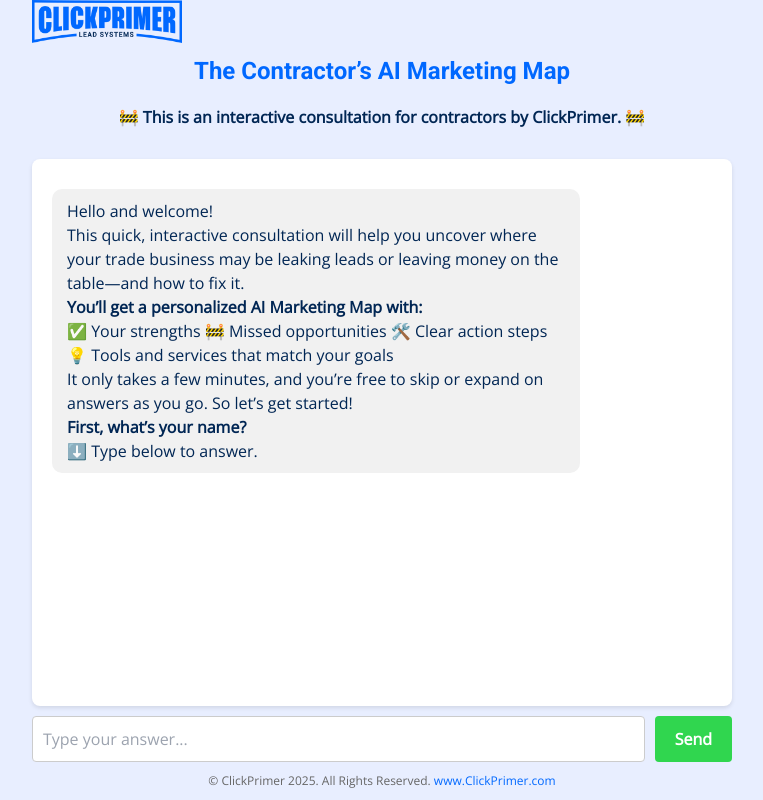
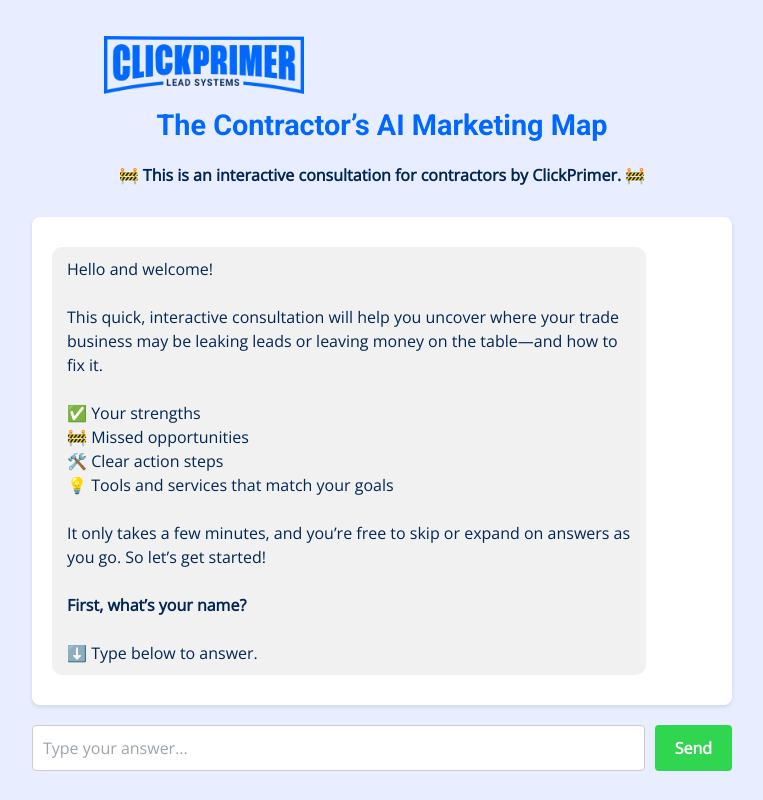
Before and after one commit to clickprimer/contractor-growth-map, a Next.js app: page / in a window 1280 px wide. Shown: the whole page, without its empty margins (258-1021 px from the left). Built offline with nearby package versions, Linux system fonts and the light colour scheme.

Commit message:
Update index.js

```diff
--- a/pages/index.js
+++ b/pages/index.js
@@ -6,22 +6,7 @@ export default function Home() {
   const [messages, setMessages] = useState([
     {
       role: 'system',
-      content: `Hello and welcome!
-
-This quick, interactive consultation will help you uncover where your trade business may be leaking leads or leaving money on the table—and how to fix it.
-
-**You’ll get a personalized AI Marketing Map with:**
-
-✅ Your strengths
-🚧 Missed opportunities
-🛠️ Clear action steps
-💡 Tools and services that match your goals
-
-It only takes a few minutes, and you’re free to skip or expand on answers as you go. So let’s get started!
-
-**First, what’s your name?**
-
-⬇️ Type below to answer.`
+      content: `Hello and welcome!\n\nThis quick, interactive consultation will help you uncover where your trade business may be leaking leads or leaving money on the table—and how to fix it.\n\n✅ Your strengths\n🚧 Missed opportunities\n🛠️ Clear action steps\n💡 Tools and services that match your goals\n\nIt only takes a few minutes, and you’re free to skip or expand on answers as you go. So let’s get started!\n\n**First, what’s your name?**\n\n⬇️ Type below to answer.`
     }
   ]);
   const [input, setInput] = useState('');
@@ -89,51 +74,71 @@ It only takes a few minutes, and you’re free to skip or expand on answers as y
 ### ❓ Still have questions? We're happy to help:
 
 - [💬 Send Us a Message](https://www.clickprimer.com/contact)
-- [📱 Call Us (We pickup!)](tel:12083144088)`
+- [📱 Call Us (We pickup!)](tel:12083144088)
+      `
     };
 
     const updatedMessages = includesCTA
       ? [...messages, userMessage, finalReply, ctaMessage]
       : [...messages, userMessage, finalReply];
 
+    setMessages(updatedMessages);
+
     const newIndex = includesCTA ? updatedMessages.length - 2 : updatedMessages.length - 1;
-    setMessages(updatedMessages);
     setScrollTargetIndex(newIndex);
+
     setLoading(false);
   };
 
   return (
-    <div style={{
+    <div
+      style={{
         fontFamily: 'Open Sans, sans-serif',
-      width: '100vw',
-      height: '100dvh',
+        minHeight: '100vh',
+        padding: '2vh 1vw',
         display: 'flex',
         flexDirection: 'column',
         alignItems: 'center',
-      background: '#e8eeff',
-      overflow: 'hidden'
-    }}>
-      <div style={{ textAlign: 'center', width: '95%', maxWidth: 700 }}>
-        <img src="/logo.png" alt="ClickPrimer Logo" style={{ width: '150px', marginBottom: 10 }} />
-        <h1 style={{ color: '#0068ff', fontSize: '1.5rem', marginTop: 0 }}>The Contractor’s AI Marketing Map</h1>
-        <p style={{ fontWeight: 'bold', color: '#002654', marginBottom: 30, paddingLeft: 10, paddingRight: 10 }}>
+        background: '#e8eeff'
+      }}
+    >
+      <div style={{ textAlign: 'center', marginTop: 20 }}>
+        <img
+          src="/logo.png"
+          alt="ClickPrimer Logo"
+          style={{
+            width: '200px',
+            maxWidth: '80vw',
+            marginBottom: 10
+          }}
+        />
+        <h1 style={{ color: '#0068ff', fontSize: '1.8rem', marginTop: 10 }}>The Contractor’s AI Marketing Map</h1>
+        <p
+          style={{
+            fontWeight: 'bold',
+            color: '#002654',
+            marginBottom: 30,
+            padding: '0 15px'
+          }}
+        >
           🚧 This is an interactive consultation for contractors by ClickPrimer. 🚧
         </p>
       </div>
 
-      <div style={{
+      <div
+        style={{
           background: 'white',
           padding: 20,
           borderRadius: 8,
           boxShadow: '0 2px 4px rgba(0,0,0,0.1)',
-        width: '95%',
+          flex: 1,
+          width: '100%',
           maxWidth: 700,
-        flexGrow: 1,
-        overflowY: 'auto',
+          overflowY: 'scroll',
           display: 'flex',
-        flexDirection: 'column',
-        minHeight: 0
-      }}>
+          flexDirection: 'column'
+        }}
+      >
         {messages.map((msg, i) => {
           const isScrollTarget = i === scrollTargetIndex && msg.role === 'assistant';
           return (
@@ -141,13 +146,13 @@ It only takes a few minutes, and you’re free to skip or expand on answers as y
               key={i}
               ref={isScrollTarget ? latestAssistantRef : null}
               style={{
+                alignSelf: msg.role === 'user' ? 'flex-end' : 'flex-start',
                 background: msg.role === 'user' ? '#d2e9ff' : '#f1f1f1',
                 margin: '10px 0',
                 padding: '10px 15px',
                 borderRadius: '10px',
-                alignSelf: msg.role === 'user' ? 'flex-end' : 'flex-start',
-                maxWidth: '80%',
-                textAlign: msg.role === 'user' ? 'right' : 'left'
+                whiteSpace: 'pre-wrap',
+                maxWidth: '90%'
               }}
             >
               <ReactMarkdown
@@ -159,7 +164,12 @@ It only takes a few minutes, and you’re free to skip or expand on answers as y
                     if (href.includes('contact')) style = buttonStyle('#0068ff', 'white');
 
                     return href === '#download' ? (
-                      <button onClick={() => generatePDF({ ...leadInfo, result: messages.map(m => m.content).join('\n\n') })} style={style}>
+                      <button
+                        onClick={() =>
+                          generatePDF({ ...leadInfo, result: messages.map((m) => m.content).join('\n\n') })
+                        }
+                        style={style}
+                      >
                         {children}
                       </button>
                     ) : (
@@ -181,13 +191,16 @@ It only takes a few minutes, and you’re free to skip or expand on answers as y
         <div ref={chatEndRef} />
       </div>
 
-      <form onSubmit={sendMessage} style={{
-        marginTop: 10,
+      <form
+        onSubmit={sendMessage}
+        style={{
+          marginTop: 20,
           display: 'flex',
           gap: 10,
-        width: '95%',
+          width: '100%',
           maxWidth: 700
-      }}>
+        }}
+      >
         <input
           type="text"
           value={input}
@@ -201,20 +214,31 @@ It only takes a few minutes, and you’re free to skip or expand on answers as y
             fontSize: 16
           }}
         />
-        <button type="submit" style={{
+        <button
+          type="submit"
+          style={{
             background: '#30d64f',
             color: 'white',
             border: 'none',
             padding: '10px 20px',
             fontWeight: 'bold',
             borderRadius: 4
-        }}>
+          }}
+        >
           Send
         </button>
       </form>
 
-      <div style={{ fontSize: 12, textAlign: 'center', marginTop: 10, color: '#666', paddingBottom: 10 }}>
-        © ClickPrimer 2025. All Rights Reserved. <a href="https://www.clickprimer.com" target="_blank" rel="noopener noreferrer" style={{ color: '#0068ff' }}>www.ClickPrimer.com</a>
+      <div style={{ fontSize: 12, textAlign: 'center', marginTop: 30, color: '#666' }}>
+        © ClickPrimer 2025. All Rights Reserved.{' '}
+        <a
+          href="https://www.clickprimer.com"
+          target="_blank"
+          rel="noopener noreferrer"
+          style={{ color: '#0068ff' }}
+        >
+          www.ClickPrimer.com
+        </a>
       </div>
     </div>
   );
```
Lines whose indentation alone changed are shown as unchanged.
